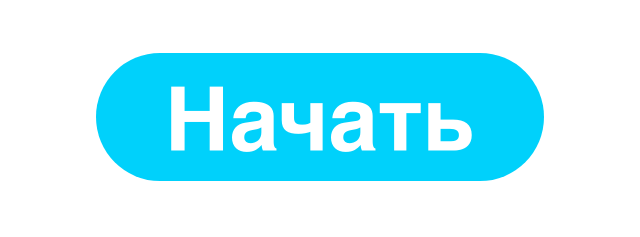
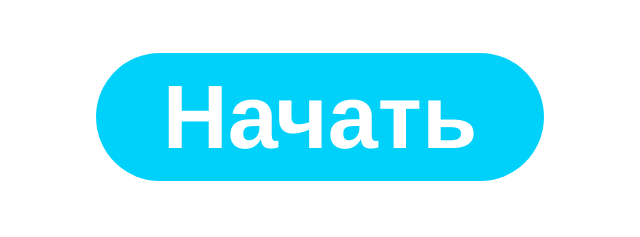
Before and after one commit to geograff/geograff.github.io, a plain HTML site: page index.html in a window 1280 px wide. Shown: the part 260-497 px from the top of the page, 320-960 px from the left. Drawn offline with Linux system fonts and the light colour scheme.

Commit message:
Added a css button instead of an image button

```diff
--- a/index.html
+++ b/index.html
@@ -10,7 +10,7 @@
 	<div id="text">
 		<p>При нажатии кнопки ниже всплывет окно с наугад выбранным округом, краем или республикой. Окна будут продолжать всплывать пока не будет нажата кнопка "Отменить".</p>
 	</div>
-	<div id="button" alt="Начать" onclick="obl();"></div>
+	<div id="button" alt="Начать" onclick="obl();"><div id="butttext">Начать</div></div>
 	<div id="rel">
 		<div id="other">Другие Сайты</div>
 		<div id="sites"><a href="http://He3a.github.io">He3a</a></div>
--- a/style.css
+++ b/style.css
@@ -17,15 +17,13 @@ a:hover {
 	display: block;
 	margin-right: auto;
 	margin-left: auto;
-	background-image: url("fin.png");
-	background-size: 448px 256px;
-    background-position: bottom;
 	cursor: pointer;
     border-radius: 64px;
+    background-color: #00d1fb;
 }
 
 #button:hover {
-	background-position: top;
+	background-color: #62defd;
 }
 
 #text {
@@ -83,3 +81,15 @@ p{
 	font-family: helvetica;
 	font-size: 40px;
 }
+
+#butttext {
+    color: white;
+    text-align: center;
+    font-family: helvetica;
+    font-weight: bold;
+    font-size: 90px;
+    height: 128px;
+    line-height: 128px;
+    margin-top: auto;
+    margin-bottom: auto;
+}
```
